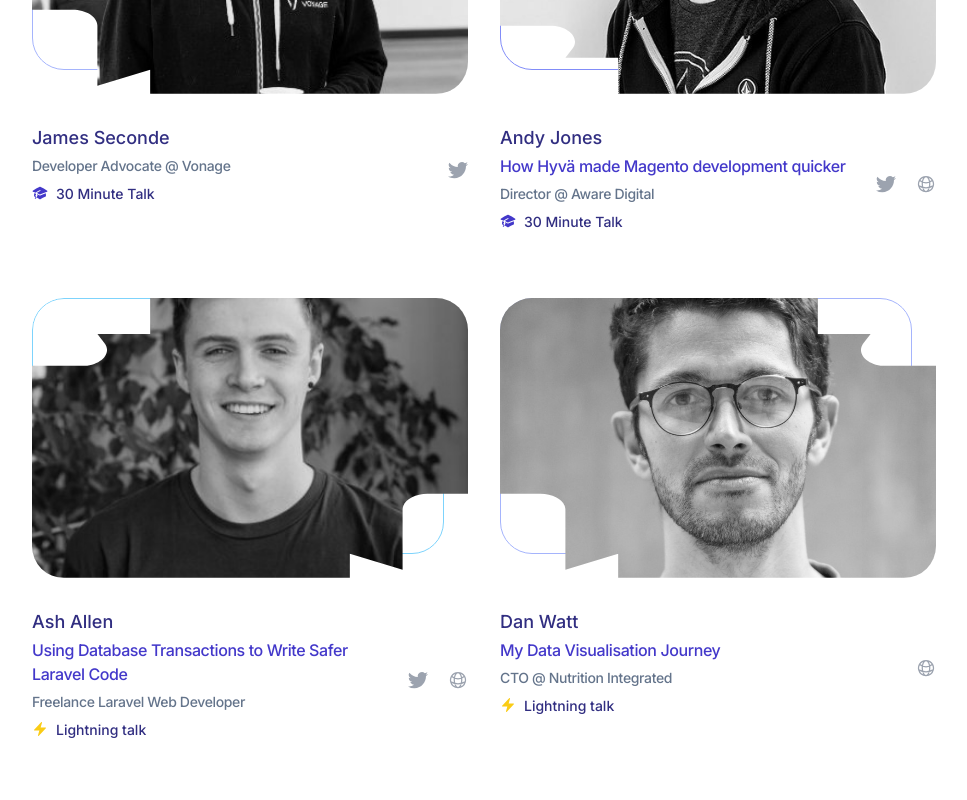
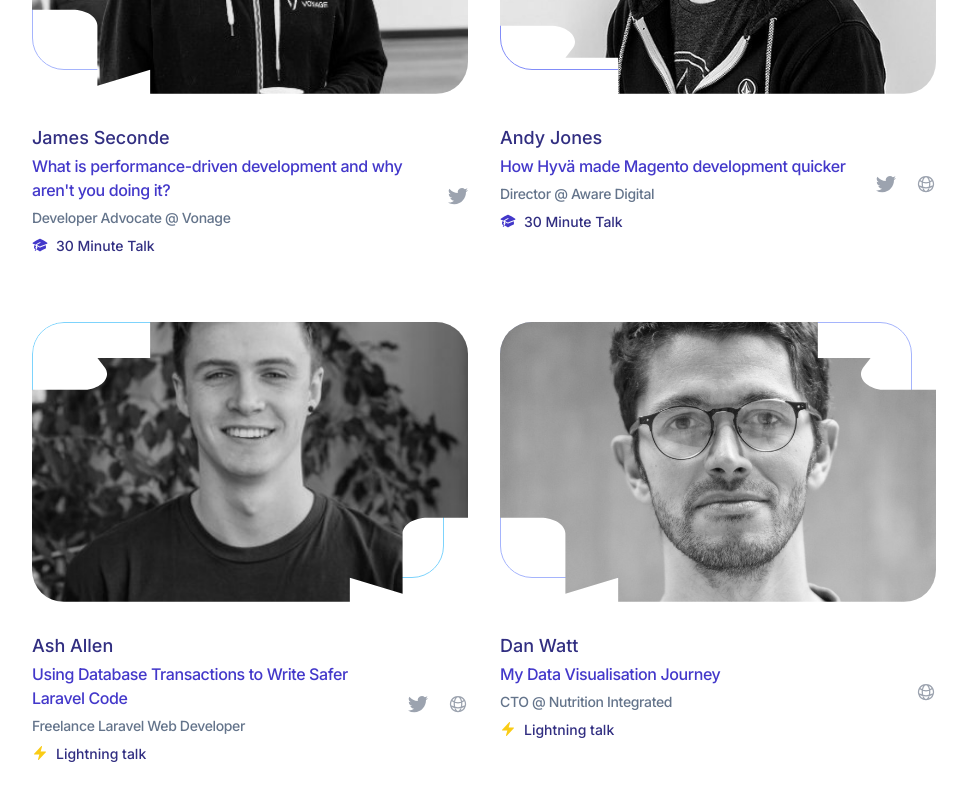
Before and after one commit to phpstoke/phpstoke.co.uk, a Next.js app: page / in a window 1280 px wide. Shown: the part 2290-3090 px from the top of the page, without its empty margins (312-1279 px from the left). Built offline with nearby package versions, Linux system fonts and the light colour scheme.

Commit message:
Add James' talk title

```diff
--- a/src/components/Speakers.jsx
+++ b/src/components/Speakers.jsx
@@ -24,7 +24,7 @@ const days = [
       {
         name: 'James Seconde',
         role: 'Developer Advocate @ Vonage',
-        talk: null,
+        talk: 'What is performance-driven development and why aren\'t you doing it?',
         image: jamesSecondeImage,
         twitterUrl: 'https://twitter.com/SecondeJ',
         lightning: false,
```
